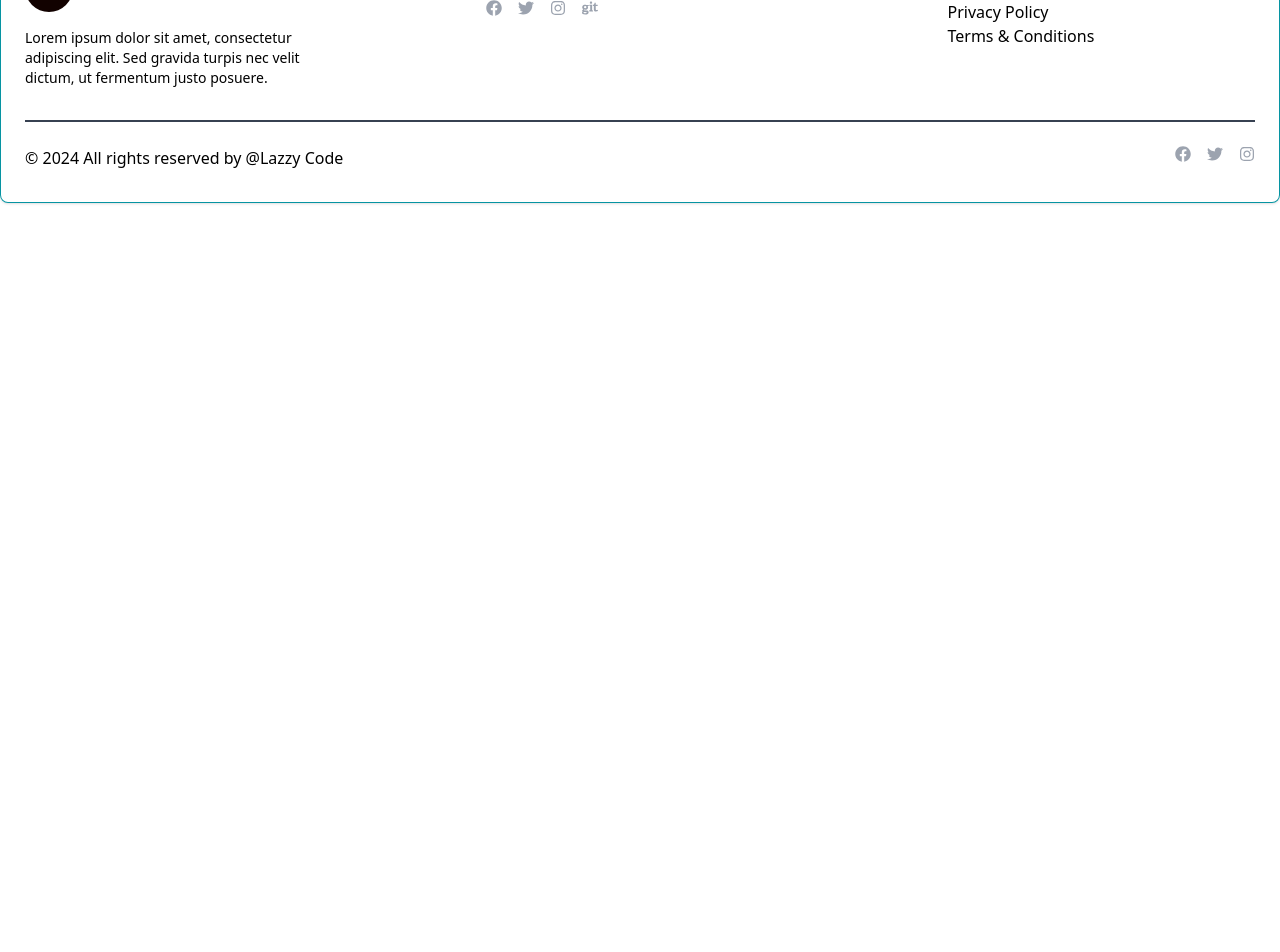
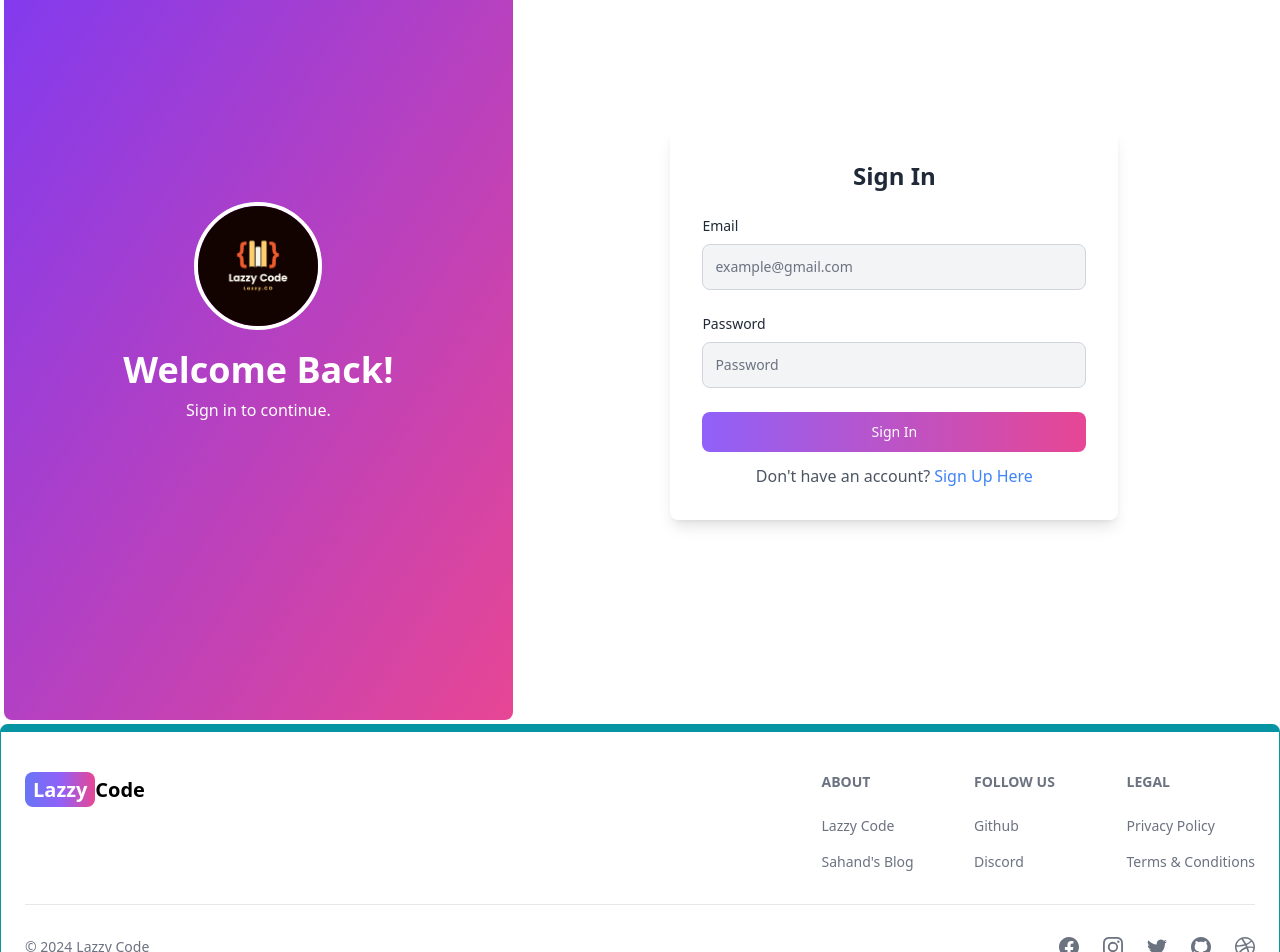
Before and after one commit to maaz-official/MERN-Stack-Blog-Project, a React (Vite) app in the folder frontend/: page /login in a window 1280 px wide. Shown: the part 140-1092 px from the top of the page. Before the commit the page ends 800 px from the top, so only its background shows below. Built offline with nearby package versions, Linux system fonts and the light colour scheme.

Commit message:
Add Signin Functionlity to frontend

```diff
--- a/frontend/src/components/Footer.jsx
+++ b/frontend/src/components/Footer.jsx
@@ -1,83 +1,83 @@
-import React from "react";
-import { Footer } from "flowbite-react"; // Importing Footer from Flowbite
-import { Link } from "react-router-dom";
-import { FaFacebook, FaTwitter, FaInstagram, FaGit } from "react-icons/fa";
-import logo from "../assets/Logo/logo.png";
+import { Footer } from 'flowbite-react';
+import { Link } from 'react-router-dom';
+import { BsFacebook, BsInstagram, BsTwitter, BsGithub, BsDribbble } from 'react-icons/bs';
 
-const CustomFooter = () => {
+export default function FooterCom() {
   return (
-    <Footer className="border border-t-8 border-teal-500 bg-white-800 text-gray py-8">
-      <div className="container mx-auto px-6">
-        <div className="flex flex-wrap justify-between">
-          {/* Logo and About Section */}
-          <div className="w-full lg:w-1/4 mb-4 lg:mb-0">
-            <div className="flex items-center mb-4">
-              <img
-                src={logo}
-                alt="Logo"
-                className="w-12 h-12 mr-2 rounded-full"
-              />
-              <p className="text-lg font-semibold">About Us</p>
+    <footer className="footer mt-auto">
+      <Footer container className='border border-t-8 border-teal-500'>
+        <div className='w-full max-w-7xl mx-auto'>
+          <div className='grid w-full justify-between sm:flex md:grid-cols-1'>
+            <div className='mt-5'>
+              <Link
+                to='/'
+                className='self-center whitespace-nowrap text-lg sm:text-xl font-semibold dark:text-white'
+              >
+                <span className='px-2 py-1 bg-gradient-to-r from-indigo-500 via-purple-500 to-pink-500 rounded-lg text-white'>
+                  Lazzy
+                </span>
+                Code
+              </Link>
             </div>
-            <p className="text-sm">
-              Lorem ipsum dolor sit amet, consectetur adipiscing elit. Sed
-              gravida turpis nec velit dictum, ut fermentum justo posuere.
-            </p>
-          </div>
-
-          {/* Follow Us Section */}
-          <div className="w-full lg:w-1/4 mb-4 lg:mb-0">
-            <p className="text-lg font-semibold mb-2">Follow Us</p>
-            <div className="flex space-x-4">
-              <a href="#" className="text-gray-400 hover:text-black">
-                <FaFacebook />
-              </a>
-              <a href="#" className="text-gray-400 hover:text-black">
-                <FaTwitter />
-              </a>
-              <a href="#" className="text-gray-400 hover:text-black">
-                <FaInstagram />
-              </a>
-              <a href="#" className="text-gray-400 hover:text-black">
-                <FaGit />
-              </a>
+            <div className='grid grid-cols-2 gap-8 mt-4 sm:grid-cols-3 sm:gap-6'>
+              <div>
+                <Footer.Title title='About' />
+                <Footer.LinkGroup col>
+                  <Footer.Link
+                    href='https://www.Lazzycode.com'
+                    target='_blank'
+                    rel='noopener noreferrer'
+                  >
+                    Lazzy Code
+                  </Footer.Link>
+                  <Footer.Link
+                    href='/about'
+                    target='_blank'
+                    rel='noopener noreferrer'
+                  >
+                    Sahand's Blog
+                  </Footer.Link>
+                </Footer.LinkGroup>
+              </div>
+              <div>
+                <Footer.Title title='Follow us' />
+                <Footer.LinkGroup col>
+                  <Footer.Link
+                    href='https://www.github.com/maaz-official'
+                    target='_blank'
+                    rel='noopener noreferrer'
+                  >
+                    Github
+                  </Footer.Link>
+                  <Footer.Link href='#'>Discord</Footer.Link>
+                </Footer.LinkGroup>
+              </div>
+              <div>
+                <Footer.Title title='Legal' />
+                <Footer.LinkGroup col>
+                  <Footer.Link href='#'>Privacy Policy</Footer.Link>
+                  <Footer.Link href='#'>Terms &amp; Conditions</Footer.Link>
+                </Footer.LinkGroup>
+              </div>
             </div>
           </div>
-
-          {/* Legal Section */}
-          <div className="w-full lg:w-1/4 mb-4 lg:mb-0">
-            <p className="text-lg font-semibold mb-2">Legal</p>
-            <ul>
-              <li>
-                <Link to="/privacy" className="hover:text-gray-400">
-                  Privacy Policy
-                </Link>
-              </li>
-              <li>
-                <Link to="/terms" className="hover:text-gray-400">
-                  Terms & Conditions
-                </Link>
-              </li>
-            </ul>
+          <Footer.Divider />
+          <div className='w-full sm:flex sm:items-center sm:justify-between'>
+            <Footer.Copyright
+              href='#'
+              by="Lazzy Code"
+              year={new Date().getFullYear()}
+            />
+            <div className="flex gap-6 sm:mt-0 mt-4 sm:justify-center">
+              <Footer.Icon href='#' icon={BsFacebook}/>
+              <Footer.Icon href='#' icon={BsInstagram}/>
+              <Footer.Icon href='#' icon={BsTwitter}/>
+              <Footer.Icon href='https://github.com/maaz-official' icon={BsGithub}/>
+              <Footer.Icon href='#' icon={BsDribbble}/>
+            </div>
           </div>
         </div>
-        <div className="mt-8 border-t-2 border-gray-700 pt-6 flex justify-between">
-          <p>&copy; {new Date().getFullYear()} All rights reserved by @Lazzy Code</p>
-          <div className="flex space-x-4">
-            <a href="#" className="text-gray-400 hover:text-black">
-              <FaFacebook />
-            </a>
-            <a href="#" className="text-gray-400 hover:text-black">
-              <FaTwitter />
-            </a>
-            <a href="#" className="text-gray-400 hover:text-black">
-              <FaInstagram />
-            </a>
-          </div>
-        </div>
-      </div>
-    </Footer>
+      </Footer>
+    </footer>
   );
-};
-
-export default CustomFooter;
+}
--- a/frontend/src/components/Header.jsx
+++ b/frontend/src/components/Header.jsx
@@ -38,7 +38,7 @@
         <Button className="w-12 h-10 hidden sm:inline" color="gray" pill>
           <FaMoon />
         </Button>
-        <Link to="/signin">
+        <Link to="/login">
           <Button gradientDuoTone="purpleToBlue" outline>Sign In</Button>
         </Link>
         <Navbar.Toggle />
--- a/frontend/src/pages/SignIn.jsx
+++ b/frontend/src/pages/SignIn.jsx
@@ -1,11 +1,140 @@
-import React from 'react'
+import React, { useState } from "react";
+import { Link, useNavigate } from "react-router-dom";
+import { Alert, Button } from "flowbite-react"; // Assuming you're using Flowbite for styling
+import logo from "../assets/Logo/logo.png"; // Importing the logo image
 
 const SignIn = () => {
+  const [formData, setFormData] = useState({});
+  const [errorMessage, setErrorMessage] = useState(null);
+  const [loading, setLoading] = useState(false);
+  const navigate = useNavigate();
+
+  const handleChange = (e) => {
+    setFormData({ ...formData, [e.target.id]: e.target.value.trim() });
+  };
+
+  const handleSubmit = async (e) => {
+    e.preventDefault();
+    if (!formData.email || !formData.password) {
+      return setErrorMessage("Please fill in all the fields");
+    }
+    setLoading(true);
+    try {
+      const response = await fetch("/api/auth/signin", {
+        method: "POST",
+        headers: {
+          "Content-Type": "application/json",
+        },
+        body: JSON.stringify(formData),
+      });
+      const data = await response.json();
+      if (!response.ok) {
+        throw new Error(data.message);
+      }
+      console.log("Signin successful");
+      // Redirect to dashboard or any other page after successful signin
+      navigate("/dashboard");
+    } catch (error) {
+      console.error("Error:", error);
+      setErrorMessage(error.message);
+    } finally {
+      setLoading(false);
+    }
+  };
+
   return (
-    <div>
+    <div className="min-h-screen flex flex-col md:flex-row p-1">
+      {/* Logo and Description Side */}
+      <div className="md:w-1/2 lg:w-2/5 bg-gradient-to-br from-purple-600 to-pink-500 flex flex-col justify-center items-center px-5 py-10 rounded-lg">
+        <img
+          src={logo}
+          alt="Logo"
+          className="mb-5 w-32 h-32 rounded-full border-4 border-white"
+        />
+        <h1 className="text-white text-center text-2xl md:text-3xl lg:text-4xl font-bold">
+          Welcome Back!
+        </h1>
+        <p className="text-white text-center mt-2 mb-6">
+          Sign in to continue.
+        </p>
+      </div>
 
+      {/* Sign In Form Side */}
+      <div className="flex-1 flex flex-col justify-center items-center px-5 py-10">
+        <form
+          className="w-full max-w-md bg-white rounded-lg shadow-lg p-8"
+          onSubmit={handleSubmit}
+        >
+          <h2 className="text-center text-lg md:text-xl lg:text-2xl font-bold text-gray-800 mb-6">
+            Sign In
+          </h2>
+          {errorMessage && (
+            <div className="text-red-500 mb-6">{errorMessage}</div>
+          )}
+          <div className="mb-6">
+            <label
+              htmlFor="email"
+              className="block mb-2 text-sm font-medium text-gray-800"
+            >
+              Email
+            </label>
+            <input
+              type="email"
+              id="email"
+              name="email"
+              onChange={handleChange}
+              className="bg-gray-100 border border-gray-300 text-gray-800 text-sm rounded-lg focus:ring-purple-500 focus:border-purple-500 block w-full p-3"
+              placeholder="example@gmail.com"
+              required
+            />
+          </div>
+          <div className="mb-6">
+            <label
+              htmlFor="password"
+              className="block mb-2 text-sm font-medium text-gray-800"
+            >
+              Password
+            </label>
+            <input
+              type="password"
+              id="password"
+              name="password"
+              onChange={handleChange}
+              className="bg-gray-100 border border-gray-300 text-gray-800 text-sm rounded-lg focus:ring-purple-500 focus:border-purple-500 block w-full p-3"
+              placeholder="Password"
+              required
+            />
+          </div>
+          <Button
+            gradientDuoTone="purpleToPink"
+            type="submit"
+            disabled={loading}
+            className="w-full mb-3"
+          >
+            {loading ? (
+              <div className="flex items-center justify-center">
+                <div className="mr-2 border-t-2 border-b-2 border-white w-4 h-4 animate-spin"></div>
+                <span>Signing In...</span>
+              </div>
+            ) : (
+              "Sign In"
+            )}
+          </Button>
+          <div className="text-center">
+            <span className="text-gray-600">Don't have an account?</span>
+            <Link to="/signup" className="text-blue-500 ml-1">
+              Sign Up Here
+            </Link>
+          </div>
+        </form>
+        {errorMessage && (
+          <Alert className="mt-5" color="danger">
+            {errorMessage}
+          </Alert>
+        )}
+      </div>
     </div>
-  )
-}
+  );
+};
 
-export default SignIn
+export default SignIn;
--- a/frontend/src/pages/SignUp.jsx
+++ b/frontend/src/pages/SignUp.jsx
@@ -44,7 +44,7 @@
   return (
     <div className="min-h-screen flex flex-col md:flex-row">
       {/* Logo and Description Side */}
-      <div className="md:w-1/2 lg:w-2/5 bg-gradient-to-br from-purple-600 to-pink-500 flex flex-col justify-center items-center px-5 py-10">
+      <div className="md:w-1/2 lg:w-2/5 bg-gradient-to-br from-purple-600 to-pink-500 flex flex-col justify-center items-center px-5 py-10 rounded-lg">
         <img
           src={logo}
           alt="Logo"
@@ -138,7 +138,7 @@
           </Button>
           <div className="text-center">
             <span className="text-gray-600">Already have an account?</span>
-            <Link to="/signin" className="text-blue-500 ml-1">
+            <Link to="/login" className="text-blue-500 ml-1">
               Login Here
             </Link>
           </div>
```
